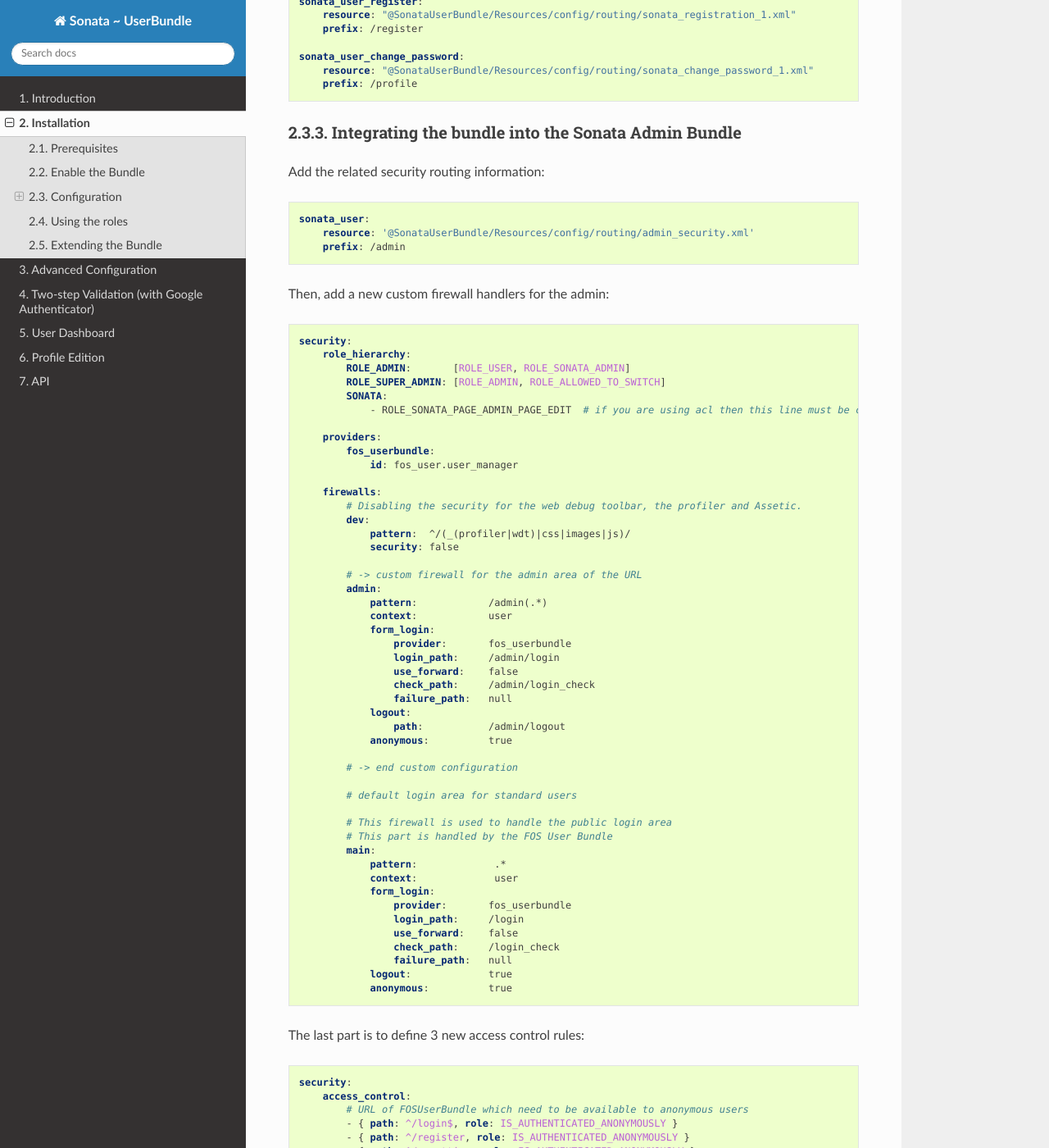
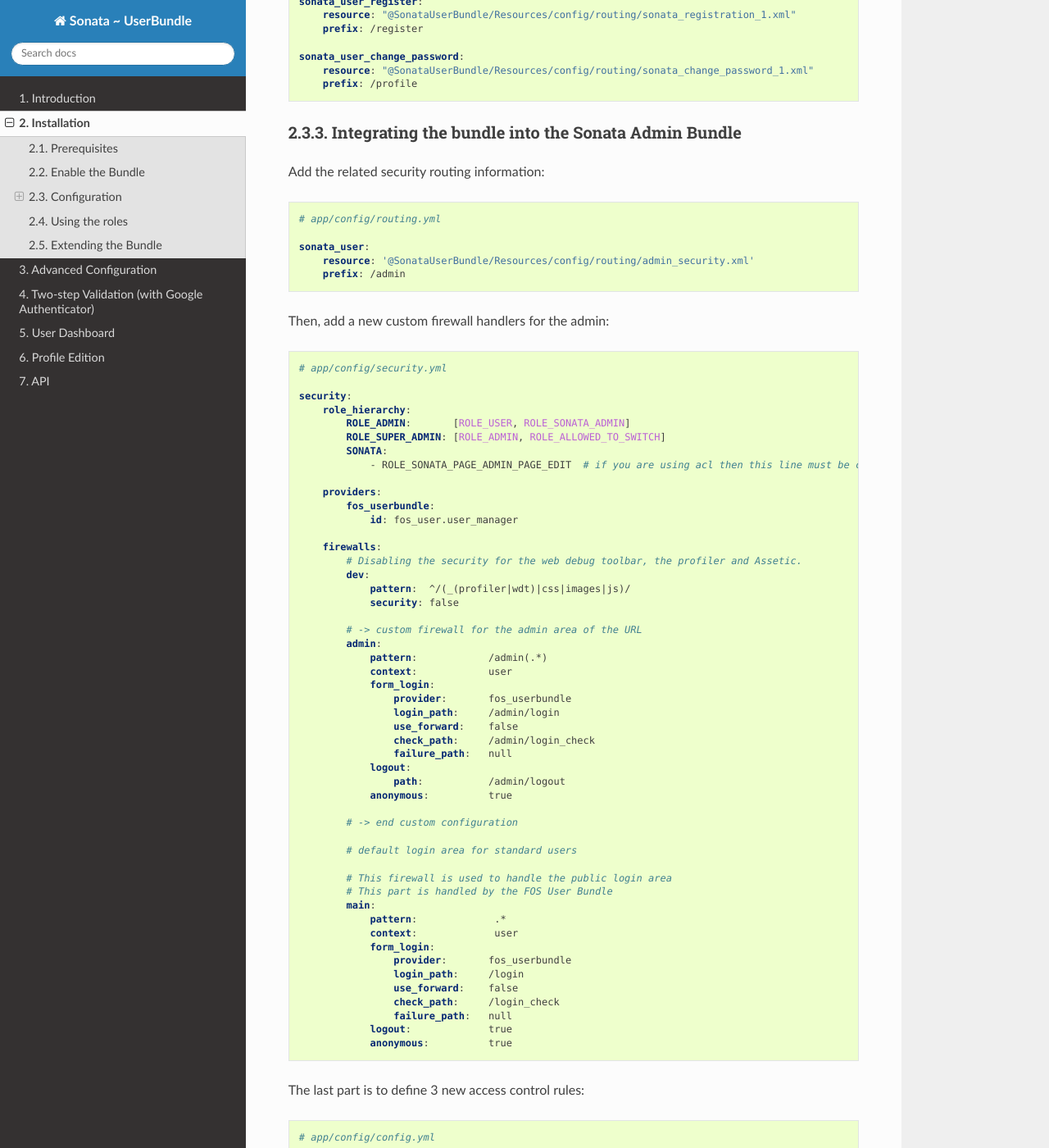
Before and after one commit to sonata-project/SonataUserBundle, a Sphinx documentation site: the page built from Resources/doc/reference/installation.rst, in a window 1280 px wide and 1400 px high, scrolled down 3206 px. Shown: the whole window at 82% size. Built offline with Sphinx 7.4.7 and the Read the Docs theme 2.0.0, drawn with Linux system fonts in a browser that asks for light colours.

Commit message:
Add file paths

```diff
--- a/Resources/doc/reference/installation.rst
+++ b/Resources/doc/reference/installation.rst
@@ -183,6 +183,8 @@
 
 .. code-block:: yaml
 
+    # app/config/routing.yml
+
     sonata_user:
         resource: '@SonataUserBundle/Resources/config/routing/admin_security.xml'
         prefix: /admin
@@ -190,6 +192,8 @@
 Then, add a new custom firewall handlers for the admin:
 
 .. code-block:: yaml
+
+    # app/config/security.yml
 
     security:
         role_hierarchy:
@@ -243,6 +247,8 @@
 The last part is to define 3 new access control rules:
 
 .. code-block:: yaml
+
+    # app/config/config.yml
 
     security:
         access_control:
```
